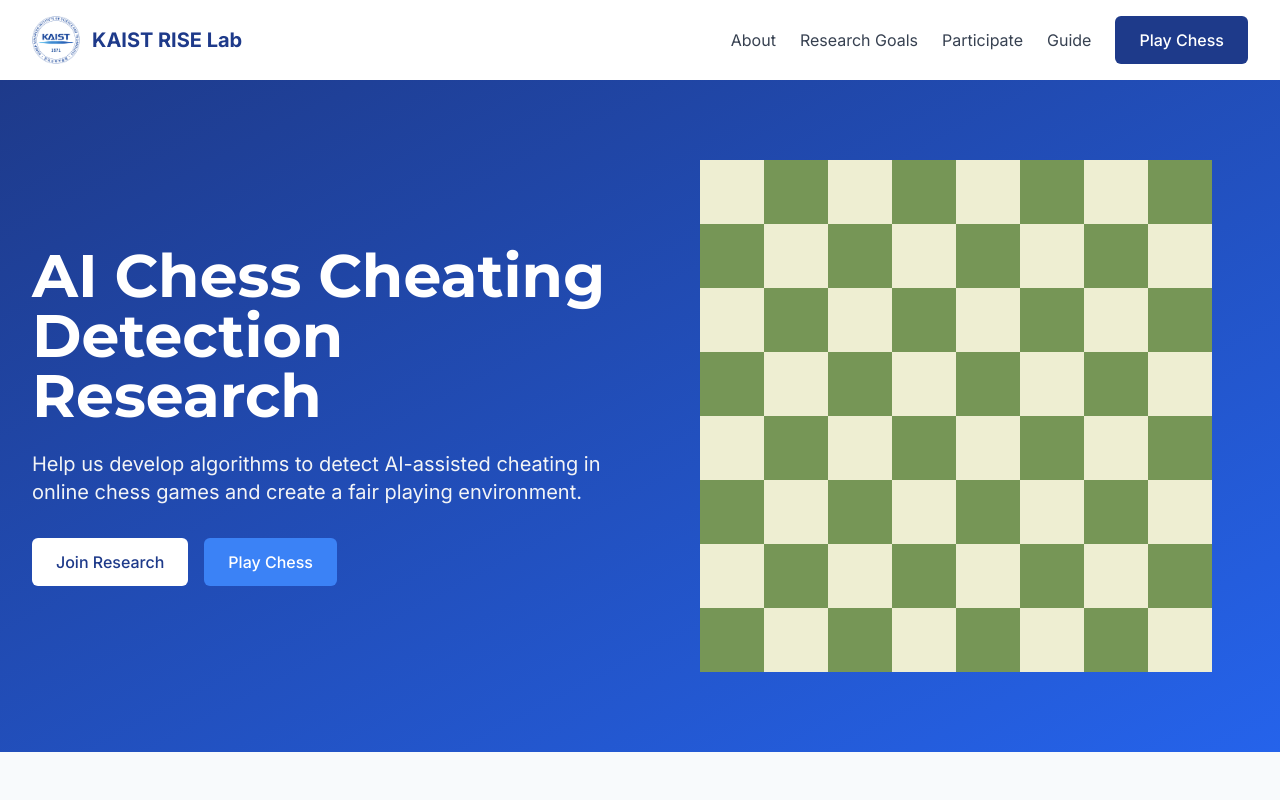
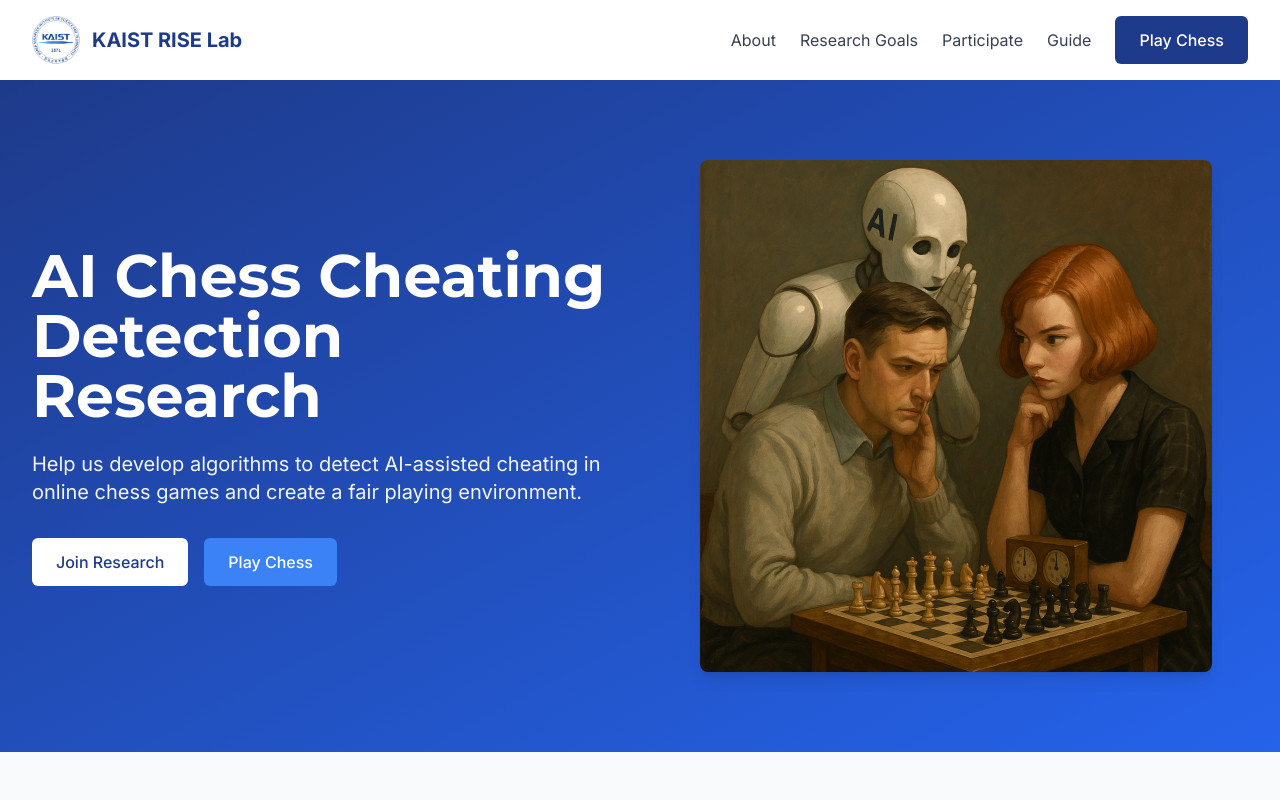
Before and after one commit to wngjs3/Chess_Cheat_Detection_Benchmark, a Next.js app: page /Chess_Cheat_Detection_Benchmark/ in a window 1280 px wide. Shown: the top 800 px of the page. Built offline with nearby package versions, Linux system fonts and the light colour scheme.

Commit message:
Remove KAIST logo image and update Hero component to display a new chess image with improved styling.

```diff
--- a/app/components/Hero.tsx
+++ b/app/components/Hero.tsx
@@ -2,6 +2,7 @@
 
 import { motion } from 'framer-motion';
 import Link from 'next/link';
+import Image from 'next/image';
 
 const Hero = () => {
   return (
@@ -36,23 +37,11 @@ const Hero = () => {
             className="hidden lg:block"
           >
             <div className="relative w-full aspect-square max-w-lg mx-auto">
-              <div className="absolute inset-0 grid grid-cols-8 grid-rows-8">
-                {/* Chess board pattern */}
-                {Array.from({ length: 64 }).map((_, index) => {
-                  const row = Math.floor(index / 8);
-                  const col = index % 8;
-                  const isLight = (row + col) % 2 === 0;
-
-                  return (
-                    <div
-                      key={index}
-                      className={`${isLight ? 'bg-chess-light' : 'bg-chess-dark'} relative`}
-                    >
-                      {/* Could add chess pieces here */}
-                    </div>
-                  );
-                })}
-              </div>
+              <img
+                src="/Chess_Cheat_Detection_Benchmark/cheating_image.png"
+                alt="AI Chess Cheating Detection"
+                className="w-full h-auto rounded-lg shadow-lg"
+              />
             </div>
           </motion.div>
         </div>
```
Also changed, not shown: KAIST_logo.png (deleted), public/cheating_image.png (added).
